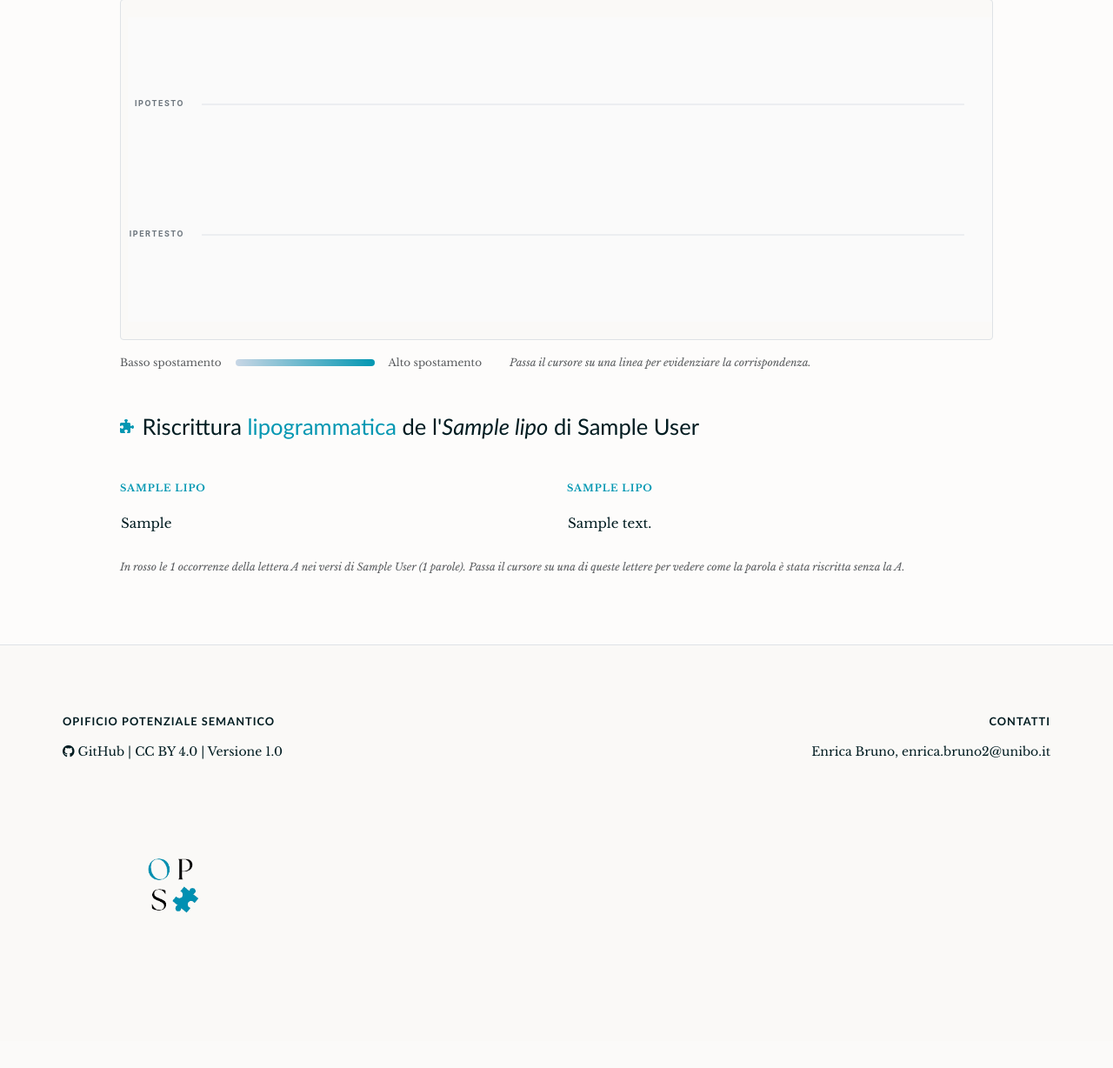
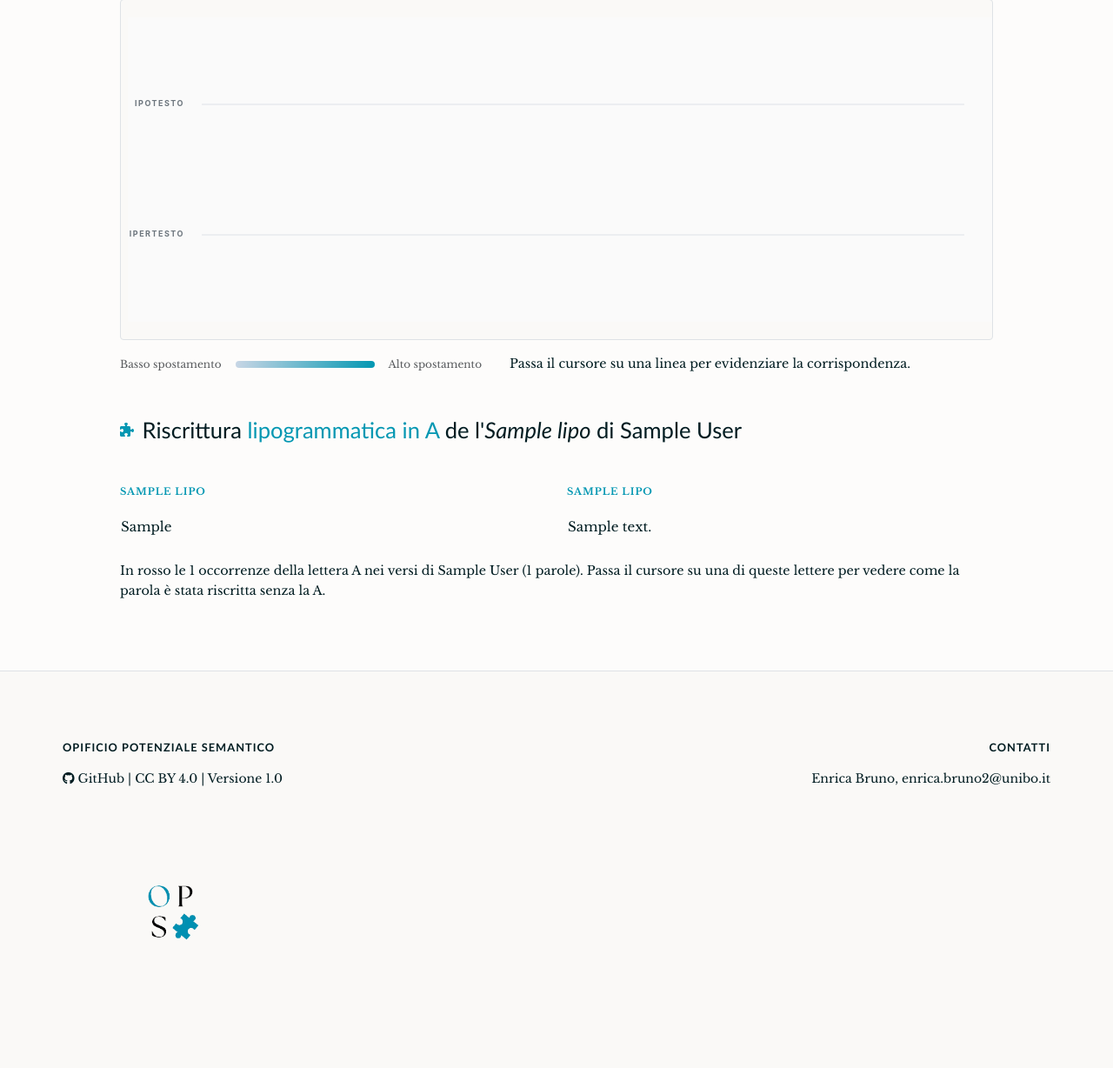
Before and after one commit to enricabruno/ops-web-app, a Flask app: template templates/riscritture.html in a window 1280 px wide. Shown: the part 443-1671 px from the top of the page at 87% size. Before the commit the page ends 1493 px from the top, so only its background shows below. Run offline with Flask 3, Linux system fonts and the light colour scheme; the template is opened without the code that fills it: most values are stand-ins (such as "Sample title", 1, 10 or a date in 2020); parts of the project's set-up code (start-up, migrations or seed data) failed here and were passed over.

Commit message:
riscritture.html: text size

```diff
--- a/static/css/style.css
+++ b/static/css/style.css
@@ -1107,7 +1107,7 @@ tbody tr:last-child td { border-bottom: none; }
 .link-inherit { color: inherit; }
 .icon-tiny    { font-size: 0.5rem; }
 .legend-label { font-size: 0.75rem; }
-.legend-hint  { font-size: 0.75rem; font-style: italic; }
+.legend-hint  { font-family: "Baskerville", "Libre Baskerville", Georgia, serif; font-size: 0.9rem; color: var(--color-text); }
 
 /* ============================================
    PAGE: COSTRIZIONE (/costrizioni)
--- a/templates/riscritture.html
+++ b/templates/riscritture.html
@@ -55,7 +55,7 @@
     <span class="text-muted legend-label">Basso spostamento</span>
     <div class="anag-legend-gradient"></div>
     <span class="text-muted legend-label">Alto spostamento</span>
-    <span class="text-muted ms-3 legend-hint">
+    <span class="ms-3 legend-hint">
       Passa il cursore su una linea per evidenziare la corrispondenza.
     </span>
   </div>
@@ -65,7 +65,7 @@
   <div class="mb-4" id="riscrittura-inferno">
     <h2 class="fw-normal expression-title mb-1 anag-page-title anag-entry-title">
       <i class="fa-solid fa-puzzle-piece anag-bullet-icon"></i>
-      <span>Riscrittura <a href="{{ costrizione_url('https://w3id.org/desmos/lipogram_A', 'https://w3id.org/desmos/oplepiana/expression/e_plaquette_48') }}" class="anag-constraint-link">lipogrammatica</a> de l'<em>{{ lipo.source_title }}</em> di {{ lipo.src_author }}</span>
+      <span>Riscrittura <a href="{{ costrizione_url('https://w3id.org/desmos/lipogram_A', 'https://w3id.org/desmos/oplepiana/expression/e_plaquette_48') }}" class="anag-constraint-link">lipogrammatica in A</a> de l'<em>{{ lipo.source_title }}</em> di {{ lipo.src_author }}</span>
     </h2>
   </div>
 
@@ -95,7 +95,7 @@
   </div>
 
   <div class="d-flex align-items-center gap-3 mb-5">
-    <span class="text-muted legend-hint">
+    <span class="legend-hint">
       In rosso le {{ lipo.n_letters }} occorrenze della lettera A nei versi di {{ lipo.src_author }}
       ({{ lipo.n_words }} parole). Passa il cursore su una di queste lettere per vedere come la parola è stata riscritta senza la A.
     </span>
```
